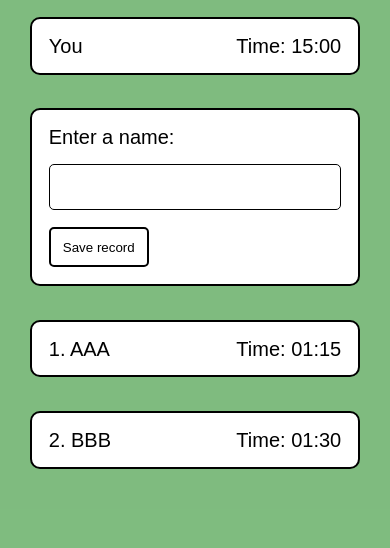
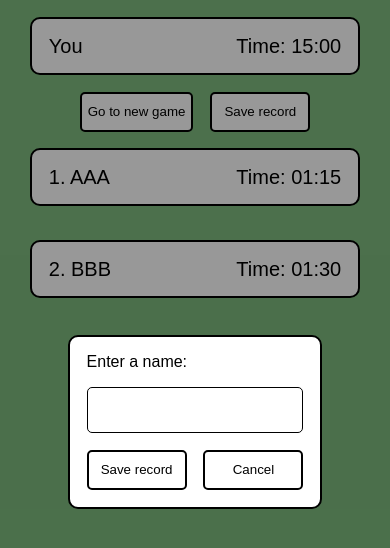
Before and after one commit to BuonicosII/where-is-waldo, a React (Vite) app: page /finish in a window 390 px wide. Both pictures are taken after a click on the button "Save record". Shown: the top 548 px of the page. Built offline with nearby package versions, Linux system fonts and the light colour scheme.

Commit message:
Add buttons to finish game screen

```diff
--- a/src/components/bestScores/BestScores.jsx
+++ b/src/components/bestScores/BestScores.jsx
@@ -1,4 +1,5 @@
 import { useState } from "react";
+import { useNavigate } from "react-router-dom";
 import style from "./BestScores.module.css";
 
 export default function BestScores() {
@@ -7,11 +8,35 @@ export default function BestScores() {
     { id: 1, user: "AAA", length: 75 },
     { id: 2, user: "BBB", length: 90 },
   ];
+
+  const navigate = useNavigate();
+
   const [name, setName] = useState(null);
+  const [open, setOpen] = useState(false);
 
   function inputUpdate(e) {
     e.preventDefault();
     setName(document.querySelector("#name").value);
+  }
+
+  function returnStart() {
+    if (game.length) {
+      //cancella localStorage
+    }
+
+    navigate("/");
+  }
+
+  function saveRecord(e) {
+    e.preventDefault();
+
+    if (topGames.length < 10 || topGames[9].length > game.length) {
+      //aggiorna il record
+
+      //cancella localStorage
+
+      setOpen(false);
+    }
   }
 
   return (
@@ -42,9 +67,23 @@ export default function BestScores() {
             </span>
           </div>
         )}
-        {game.length && (
+        <div className={style.buttonHolder}>
+          <button onClick={returnStart}>Go to new game</button>
+          {game.length &&
+            (topGames.length < 10 || topGames[9].length > game.length) && (
+              <button
+                onClick={() => {
+                  setOpen(true);
+                }}
+              >
+                Save record
+              </button>
+            )}
+        </div>
+        {open && (
+          <div className={style.popupHolder}>
             <div id={style.saveGameHolder}>
-            <form id="savegame">
+              <form id="savegame" onSubmit={saveRecord}>
                 <div className={style.inputHolder}>
                   <label htmlFor="">Enter a name:</label>
                   <input
@@ -61,13 +100,18 @@ export default function BestScores() {
                 <button type="submit" form="newgame">
                   Save record
                 </button>
+                <button
+                  onClick={() => {
+                    setOpen(false);
+                  }}
+                >
+                  Cancel
+                </button>
+              </div>
             </div>
           </div>
         )}
       </div>
     </main>
-    /*
-
-    */
   );
 }
--- a/src/components/bestScores/BestScores.module.css
+++ b/src/components/bestScores/BestScores.module.css
@@ -29,7 +29,6 @@
   border-radius: 10px;
   border: 2px solid black;
   margin: 2vh;
-  width: 50%;
 }
 
 .inputHolder {
@@ -55,6 +54,23 @@
   min-width: 100px;
 }
 
+#mainDiv button:hover {
+  cursor: pointer;
+}
+
+.popupHolder {
+  position: fixed;
+  left: 0;
+  top: 0;
+  display: flex;
+  justify-content: center;
+  align-items: center;
+  background-color: rgba(0, 0, 0, 0.404);
+  z-index: 1;
+  height: 100vh;
+  width: 100vw;
+}
+
 .entry,
 #gameScore {
   background-color: white;
@@ -68,13 +84,17 @@
   width: 50%;
 }
 
+.buttonHolder {
+  display: flex;
+  gap: 2vh;
+}
+
 @media screen and (max-width: 800px) {
   #mainDiv {
     grid-template-columns: 1fr;
     grid-template-rows: min-content min-content min-content;
   }
 
-  #saveGameHolder,
   .entry,
   #gameScore {
     width: 75%;
```
Lines whose indentation alone changed are shown as unchanged.
